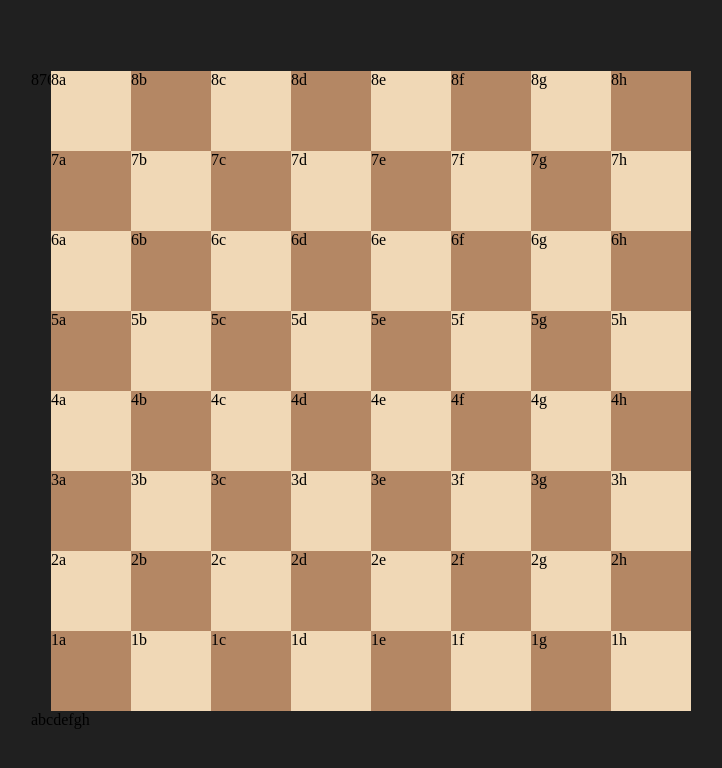
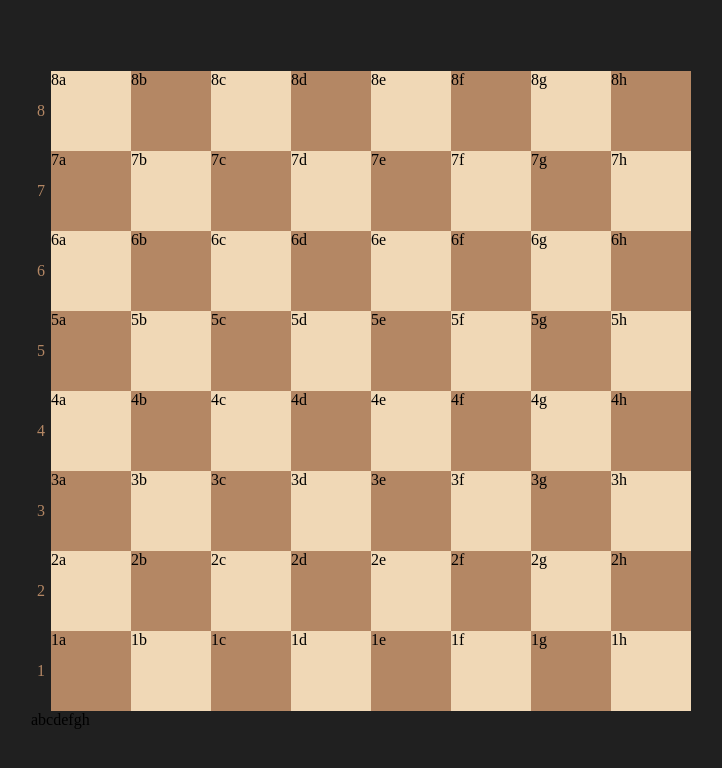
Before and after one commit to EJQuezada/chess, a React (Create React App) app: page / in a window 1280 px wide. Shown: the top 768 px of the page, without its empty margins (279-1001 px from the left). Built offline with nearby package versions, Linux system fonts and the light colour scheme.

Commit message:
update Rank.css

```diff
--- a/src/components/Board/bits/Ranks.css
+++ b/src/components/Board/bits/Ranks.css
@@ -1,3 +1,7 @@
 .ranks {
     display: flex;
+    flex-direction: column;
+    align-items: center;
+    justify-content: space-around;
+    color: var(--dark-tile);
 }
```
